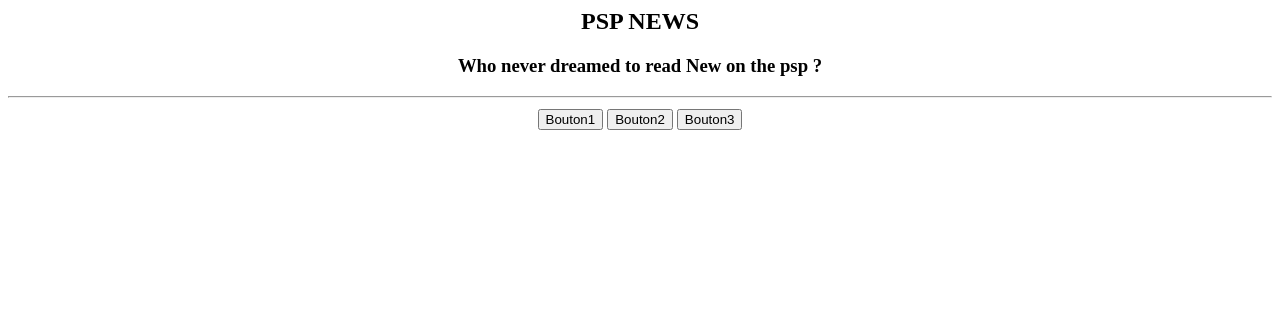
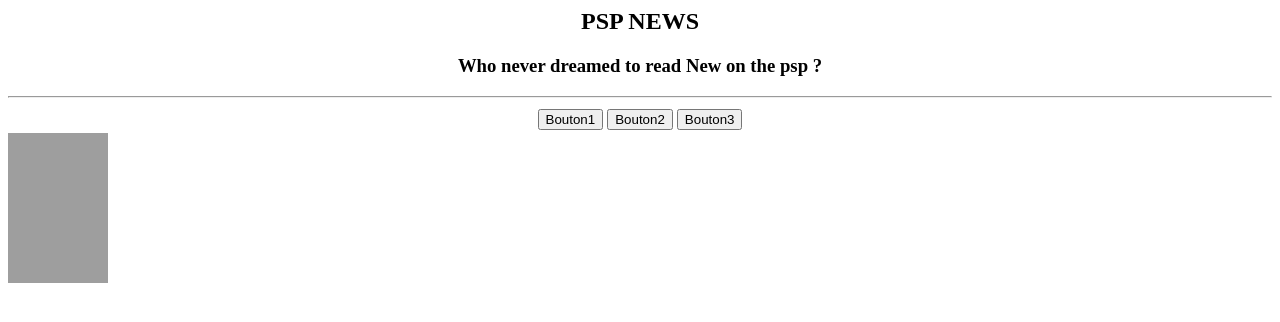
Before and after one commit to brewstore/brewstore.github.io, a plain HTML site: page index.html in a window 1280 px wide. Drawn offline with Linux system fonts and the light colour scheme; grey boxes are pictures that could not be loaded.

Commit message:
Update index.html
Testing Youtube

```diff
--- a/index.html
+++ b/index.html
@@ -13,7 +13,10 @@
         </header>
     </head>
     <body>
-
+        <div style="position: relative; padding-bottom:56.25%;height:0;overflow:hidden;">
+            <iframe style="position:absolute;top:0;left:0;width:100;" src="https://www.youtube.com/embed/ol2WO60rMqk?autoplay=0" frameborder="0" allowfullscreen>
+            </iframe>
+        </div>
     </body>
 </html>
 <script>
```
